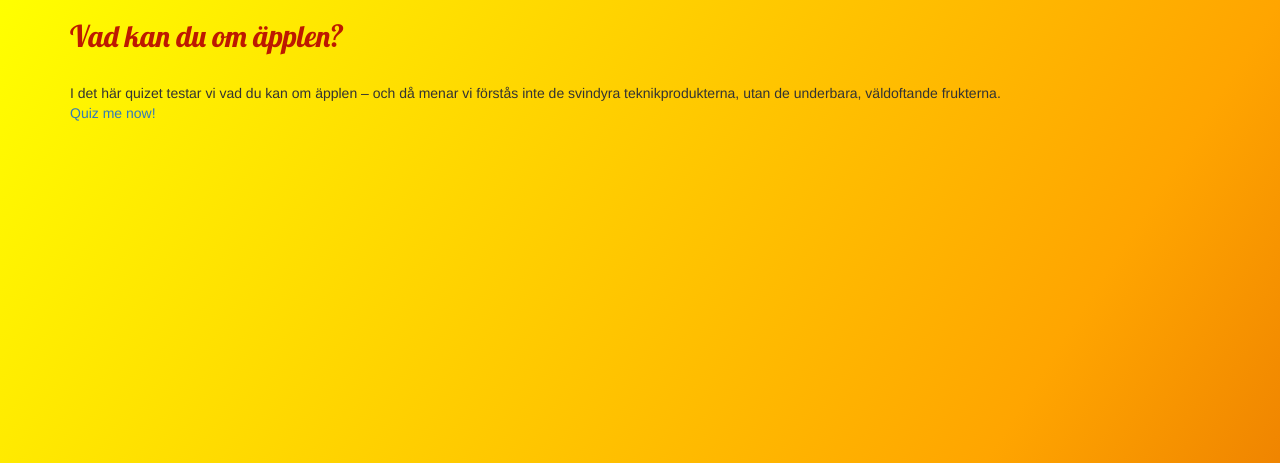
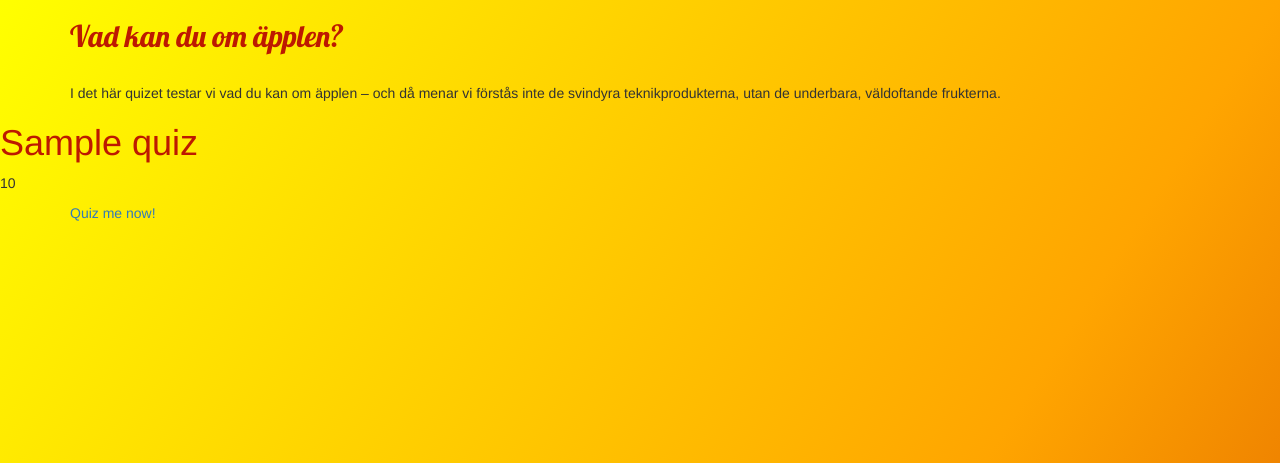
Before and after one commit to pellenfant/quizproject, a Python web app: template quiz/templates/quiz/quiz.html in a window 1280 px wide. Shown: the top 463 px of the page. Run offline with Jinja, Linux system fonts and the light colour scheme; the template is opened without the code that fills it: most values are stand-ins (such as "Sample title", 1, 10 or a date in 2020).

Commit message:
Ändringar som ledde till fel

```diff
--- a/quiz/templates/quiz/quiz.html
+++ b/quiz/templates/quiz/quiz.html
@@ -17,13 +17,16 @@
 				<h2>Vad kan du om äpplen?</h2>
 				<br>
 				I det här quizet testar vi vad du kan om äpplen – och då menar vi förstås inte de svindyra teknikprodukterna, utan de underbara, väldoftande frukterna.
-
 				<br>
-
-				<a href="question.html">Quiz me now!</a>
-
 			</div>
 		</div>
 	</div>
+
+	<h1> {{quiz.name}}</h1>
+	<p>{{quiz-description}}</p>
+
+	<div class="container">
+		<a href="question.html">Quiz me now!</a>
+	</div>
 </body>
 </html>
```
